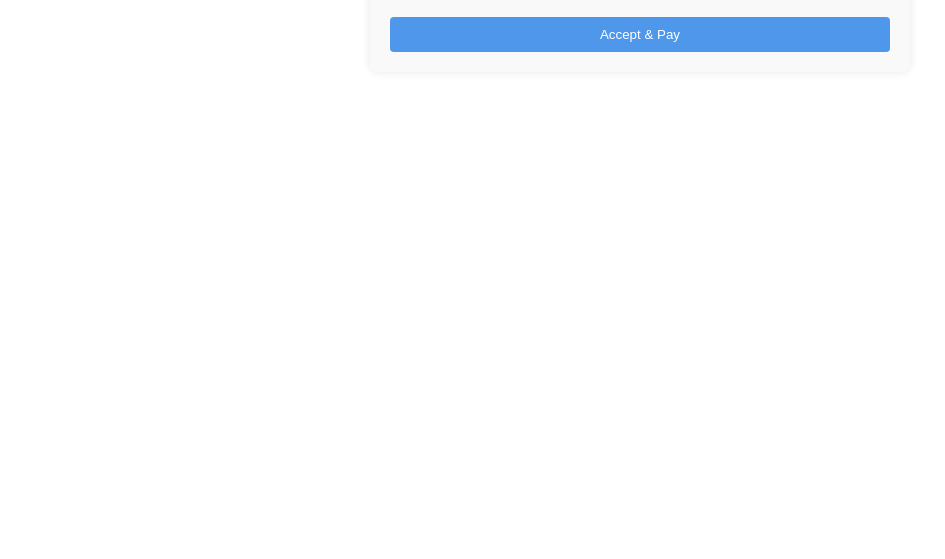
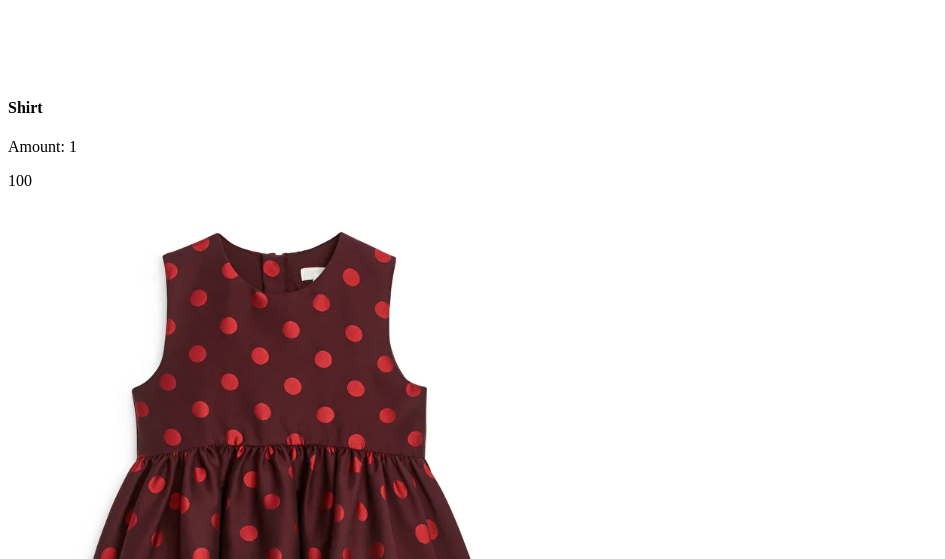
Before and after one commit to isabellavelasquez/Grupparbete---Grupp-5, a website built with Vite: page pages/usercheckout.html in a window 1280 px wide. Shown: the part 894-1453 px from the top of the page, without its empty margins (0-945 px from the left). Before the commit the page ends 994 px from the top, so only its background shows below. Built offline with nearby package versions, Linux system fonts and the light colour scheme.

Commit message:
finished building the page

```diff
--- a/pages/usercheckout.html
+++ b/pages/usercheckout.html
@@ -5,7 +5,11 @@
     <meta name="viewport" content="width=device-width, initial-scale=1.0" />
     <title>Document</title>
     <script defer type="module" src="/src/usercheckoutform.ts"></script>
-    <script src="/src/HTMLHelpers/orderOverview.ts" defer></script>
+    <script
+      type="module"
+      src="/src/HTMLHelpers/orderOverview.ts"
+      defer
+    ></script>
     <link rel="stylesheet" href="/src/style.scss" />
     <link rel="stylesheet" href="/src/usercheckout.scss" />
   </head>
--- a/src/HTMLHelpers/orderOverview.ts
+++ b/src/HTMLHelpers/orderOverview.ts
@@ -44,6 +44,7 @@ export const products: Product[] = [
 ];
 const orderViewHMTL = () => {
   products.forEach((product) => {
+    const productsContainer = document.createElement("container");
     const img = document.createElement("img");
     img.src = product.imgSrc;
     img.alt = product.imgAlt;
@@ -53,7 +54,17 @@ const orderViewHMTL = () => {
     amount.innerHTML = "Amount: " + product.amount;
     const sum = document.createElement("p");
     sum.innerHTML = String(product.amount * product.price);
-    const totalSum = document.createElement("p");
-    totalSum.innerHTML = String(product.amount * product.price);
+
+    productsContainer.append(img, title, amount, sum);
+    orderviewDiv?.appendChild(productsContainer);
   });
+  const totalSum = document.createElement("p");
+
+  let total = 0;
+  products.forEach((product) => {
+    total += product.price * product.amount;
+  });
+  totalSum.innerHTML = String(total);
+  orderviewDiv?.appendChild(totalSum);
 };
+orderViewHMTL();
```
